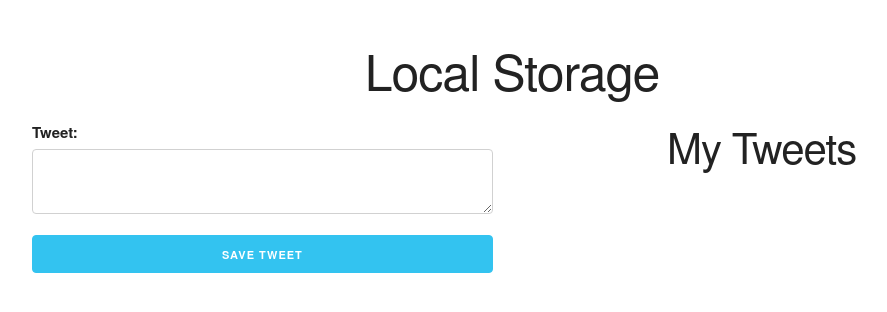
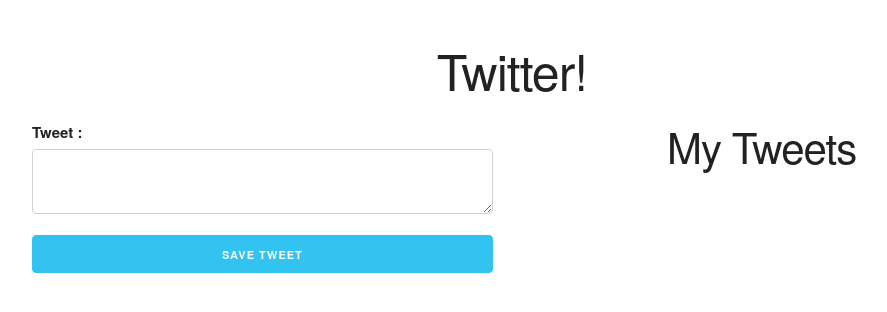
Before and after one commit to bthemukul/Twitter-Web, a plain HTML site: page index.html in a window 1280 px wide. Shown: the whole page, without its empty margins (128-1015 px from the left). Drawn offline with Linux system fonts and the light colour scheme.

Commit message:
Index file updations

```diff
--- a/index.html
+++ b/index.html
@@ -15,10 +15,10 @@
 
     <div id="content">
         <div class="container">
-            <h1>Local Storage</h1>
+            <h1>Twitter!</h1>
             <div class="row">
                 <div class="six columns">
-                    <label for="tweet">Tweet:</label>
+                    <label for="tweet">Tweet :</label>
                     <form action="#" id="form">
                             <label for="tweet"></label>
                             <textarea id="tweet" class="u-full-width"></textarea>
```
